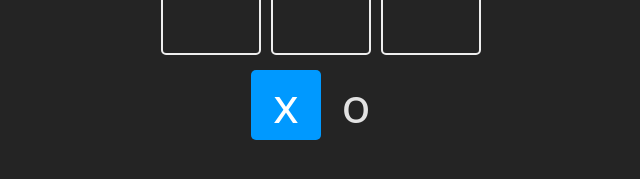
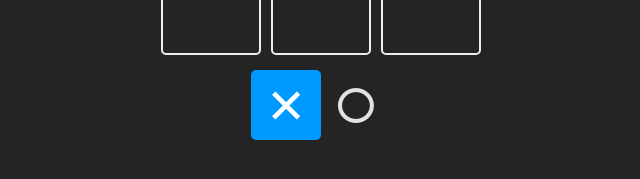
Before and after one commit to LITKHRISS/TIC-TAC-TOE, a React (Vite) app: page / in a window 1280 px wide. Shown: the part 445-624 px from the top of the page, without its empty margins (319-959 px from the left). Built offline with nearby package versions, Linux system fonts and the light colour scheme.

Commit message:
visual update

```diff
--- a/src/App.jsx
+++ b/src/App.jsx
@@ -72,7 +72,7 @@
       </Square>
     </section>
 
-      <WinnerModal resetGame={resetGame} winner={winner}/>
+      <WinnerModal resetGame={resetGame} winner={winner} />
   </main>
   )
 }
--- a/src/components/WinnerModal.jsx
+++ b/src/components/WinnerModal.jsx
@@ -11,7 +11,7 @@
         <h2> {winnerText } </h2>
 
         <header className='win'>
-          {winner && <square>{winner}</square>}
+          {winner && <Square>{winner}</Square>}
         </header>
 
         <footer>
--- a/src/constants.js
+++ b/src/constants.js
@@ -1,6 +1,6 @@
 export const TURNS = {
-    X: 'x',
-    O: 'o'
+    X: '✕',
+    O: '○'
   }
 
 
```
